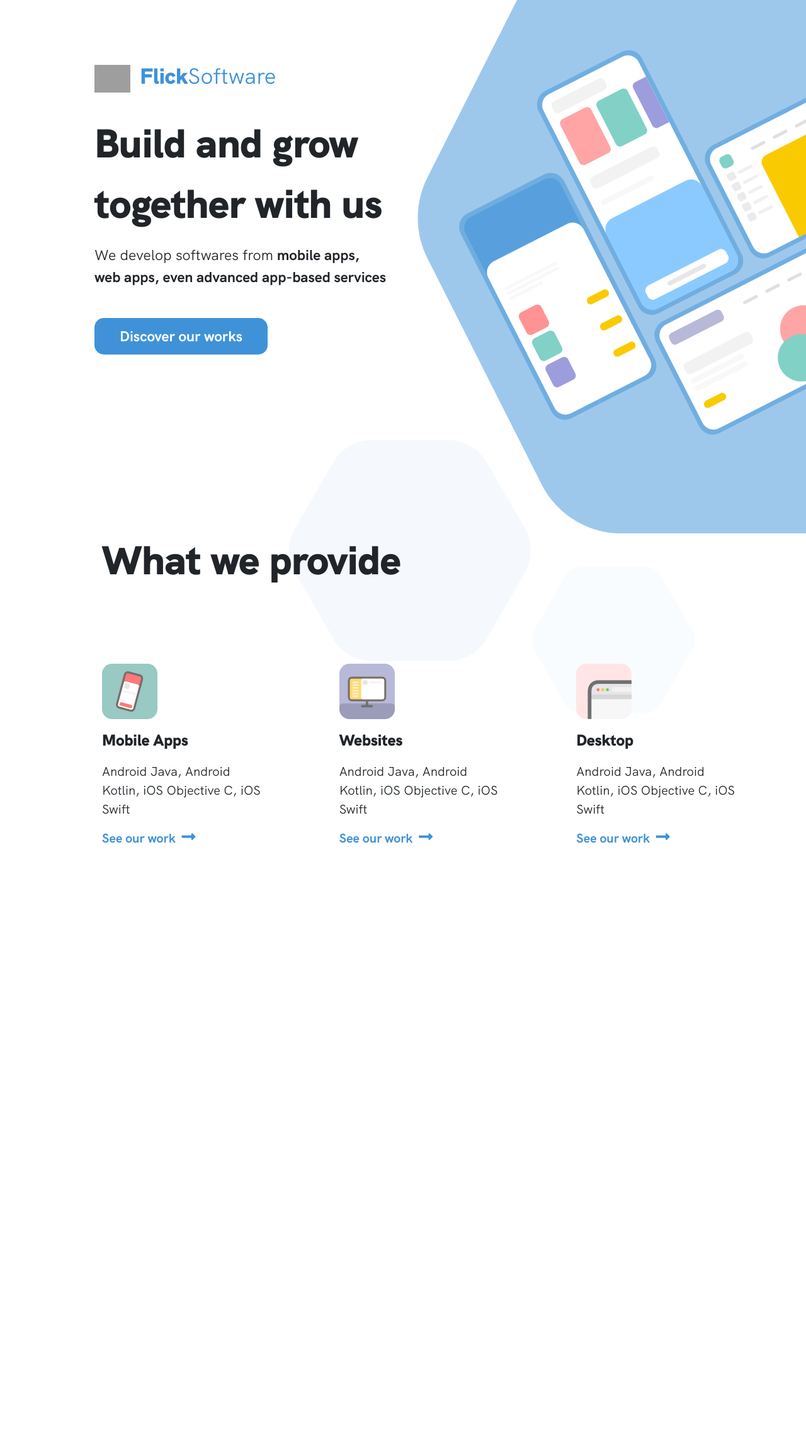
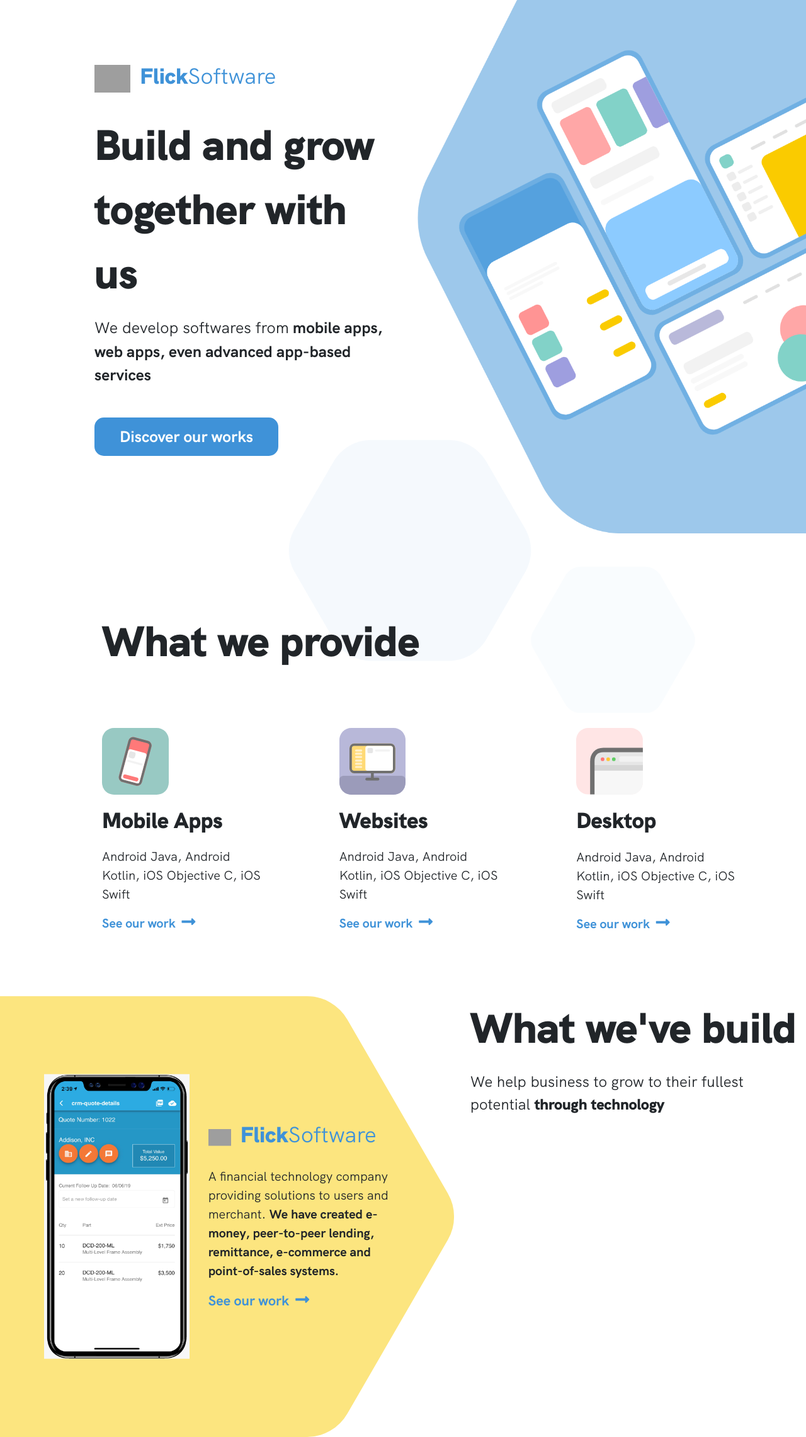
Before and after one commit to alibanana/97Dev-FlickID-Laravel, a Laravel app: page / in a window 1280 px wide. Shown: the part 100-2382 px from the top of the page at 63% size. Before the commit the page ends 1546 px from the top, so only its background shows below. Run offline with Laravel 8, Linux system fonts and the light colour scheme; grey boxes are pictures that could not be loaded.

Commit message:
hexagon left

```diff
--- a/resources/views/client/index.blade.php
+++ b/resources/views/client/index.blade.php
@@ -34,6 +34,21 @@
         background-repeat: no-repeat;
         background-size: 65%;
       }
+      /* Container holding the image and the text */
+      .container {
+        position: relative;
+        text-align: center;
+      }
+
+      /* Centered text */
+      .centered {
+        position: absolute;
+        top: 50%;
+        left: 85%;
+        transform: translate(-50%, -50%);
+        text-align:left;
+      }
+
     </style>
   </head>
   <body style="">
@@ -79,32 +94,33 @@
 
     <!-- START OF TOP CONTENT-->
     <div class="row m-0">
-      <div class="col-md-6" style="padding-left:150px">
+      <div class="col-md-6 testing" style="padding-left:150px">
         <div style="display:flex;align-items: center;margin-top:100px">
           <img src="/assets/client/images/flick-logo-blue.svg" class="img-fluid" style="width:12%;"  alt="">
           <h2 style="font-family:HKGroteskRegular;color:#3F92D8;margin-left:15px;font-size:35px"><span style="font-family:HKGroteskBlack"> <b>Flick</b></span>Software</h2>
         </div>
-        <p style="font-size:64px;margin-top:30px;font-family:HKGroteskBlack"> <b> Build and grow<br>together with us</b></p>
-        <p style="font-size:23px;margin-bottom:60px;font-family:HKGroteskBold"><span style="font-family:HKGroteskRegular">We develop softwares from</span>  <b>mobile apps, <br> web apps, even advanced app-based services</b> </p>
-        <a style="font-size:23px;background-color:#3F92D8;color:#FFFFFF;padding:14px 40px;text-decoration:none;border-radius:15px;font-family:HKGroteskBold" href="#">Discover our works</a>
+        <p  style="font-size:68px;margin-top:30px;font-family:HKGroteskBlack"> <b> Build and grow<br>together with us</b></p>
+        <p style="font-size:25px;margin-bottom:60px;font-family:HKGroteskBold"><span style="font-family:HKGroteskRegular">We develop softwares from</span>  <b>mobile apps, <br> web apps, even advanced app-based services</b> </p>
+        <a style="font-size:25px;background-color:#3F92D8;color:#FFFFFF;padding:14px 40px;text-decoration:none;border-radius:15px;font-family:HKGroteskBold" href="#">Discover our works</a>
       </div>
 
       <div class="col-md-6 p-0">
+        <!-- <img src="/assets/client/images/desktop-icon.svg" style="width:25%" alt=""> -->
         <!--<img src="/assets/client/images/background-image-landing-page-with-hexagons.png" class="img-fluid" style="margin-top:-160px;position:absolute" alt="">-->
       </div>
     </div>
     <!-- END OF TOP CONTENT -->
 
     <!-- START OF WHAT WE PROVIDE -->
-    <div class="row m-0" style="padding-left:150px;padding-top:290px;padding-bottom:100px">
+    <div class="row m-0" style="padding-left:150px;padding-top:20%;padding-bottom:100px">
       <div class="col-md-12" >
-        <p style="font-size:64px;font-family:HKGroteskBlack"> <b>What we provide</b></p>
+        <p style="font-size:68px;font-family:HKGroteskBlack"> <b>What we provide</b></p>
 
       </div>
-      <div class="col-md-4" style="padding-top:100px">
+      <div class="col-md-4" style="padding-top:70px">
         <div >
-          <img src="/assets/client/images/mobile-apps-icon.svg" style="width:25%" alt="">
-          <p style="font-size:25px;font-family:HKGroteskBlack;margin-top:15px">Mobile Apps</p>
+          <img src="/assets/client/images/mobile-apps-icon.svg" style="width:30%" alt="">
+          <p style="font-size:35px;font-family:HKGroteskBlack;margin-top:15px">Mobile Apps</p>
           <div style="padding-right:100px">
             <p style="font-size:20px;font-family:HKGroteskRegular">Android Java, Android Kotlin, iOS Objective C, iOS Swift</p>
           </div>
@@ -113,10 +129,10 @@
         </div>
       </div>
 
-      <div class="col-md-4" style="padding-top:100px">
+      <div class="col-md-4" style="padding-top:70px">
         <div>
-          <img src="/assets/client/images/websites-icon.svg" style="width:25%" alt="">
-          <p style="font-size:25px;font-family:HKGroteskBlack;margin-top:15px">Websites</p>
+          <img src="/assets/client/images/websites-icon.svg" style="width:30%" alt="">
+          <p style="font-size:35px;font-family:HKGroteskBlack;margin-top:15px">Websites</p>
           <div style="padding-right:100px">
             <p style="font-size:20px;font-family:HKGroteskRegular">Android Java, Android Kotlin, iOS Objective C, iOS Swift</p>
           </div>
@@ -125,10 +141,10 @@
         </div>
       </div>
 
-      <div class="col-md-4" style="padding-top:100px">
+      <div class="col-md-4" style="padding-top:70px">
         <div>
-          <img src="/assets/client/images/desktop-icon.svg" style="width:25%" alt="">
-          <p style="font-size:25px;font-family:HKGroteskBlack;margin-top:15px">Desktop</p>
+          <img src="/assets/client/images/desktop-icon.svg" style="width:30%" alt="">
+          <p style="font-size:35px;font-family:HKGroteskBlack;margin-top:15px">Desktop</p>
           <div style="padding-right:100px">
             <p style="font-size:20px;font-family:HKGroteskRegular">Android Java, Android Kotlin, iOS Objective C, iOS Swift</p>
           </div>
@@ -139,6 +155,42 @@
     </div>
 
     <!-- END OF WHAT WE PROVIDE -->
+
+    <!-- WHAT WE HAVE BUILD -->
+
+
+    <div class="row m-0">
+
+      <div class="col-md-7 p-0">
+        <div class="container" style="margin-left:-400px;">
+          <img src="/assets/client/images/Path 2.svg"  style="width:160%;height:700px !important;filter: invert(77%) sepia(68%) saturate(1722%) hue-rotate(3deg) brightness(101%) contrast(101%);" alt="">
+          <div class="centered">
+              <div style="display:flex;align-items: center">
+                <img src="/assets/client/images/bezlio-product-mockup-epicorcrm-quotedetail-iphonex-sales-app-mock-png-860_792.png" class="img-fluid" style="width:70% !important" alt="">
+                <div style="margin-left:30px">
+                  <div style="display:flex;align-items: center">
+                    <img src="/assets/client/images/flick-logo-blue.svg" class="img-fluid" style="width:12%;"  alt="">
+                    <h2 style="font-family:HKGroteskRegular;color:#3F92D8;margin-left:15px;font-size:35px"><span style="font-family:HKGroteskBlack"> <b>Flick</b></span>Software</h2>
+                  </div>
+                  <div style="width:300px">
+                  <p style="font-family:HKGroteskRegular;font-size:20px;margin-top:22px">A financial technology company providing solutions to users and merchant. <span style="font-family:HKGroteskBold">We have created e-money, peer-to-peer lending, remittance, e-commerce and point-of-sales systems.</span></p>
+                  </div>
+                  <a href="" style="font-size:22px;font-family:HKGroteskBold;text-decoration:none;color:#3F92D8">See our work <i style="font-size:25px;margin-left:5px" class="fas fa-long-arrow-alt-right"></i></a>
+                </div>
+              </div>
+          </div>
+        </div>
+      </div>
+      <div class="col-md-5 p-0">
+        <p style="font-size:68px;font-family:HKGroteskBlack"> <b>What we've build</b></p>
+        <div>
+          <p style="font-size:24px;font-family:HKGroteskRegular">We help business to grow to their fullest <br> potential <span style="font-family:HKGroteskBlack">through technology</span></p>
+        </div>
+
+      </div>
+
+    </div>
+    <!-- END OF WHAT WE HAVE BUILD -->
 
     <!-- Optional JavaScript; choose one of the two! -->
 
```
Also changed, not shown: public/assets/client/images/Path 2.svg (added), public/assets/client/images/Path2.png (added), public/assets/client/images/background-image-landing-page-with-hexagons.png, public/assets/client/images/bezlio-product-mockup-epicorcrm-quotedetail-iphonex-sales-app-mock-png-860_792.png (added).
